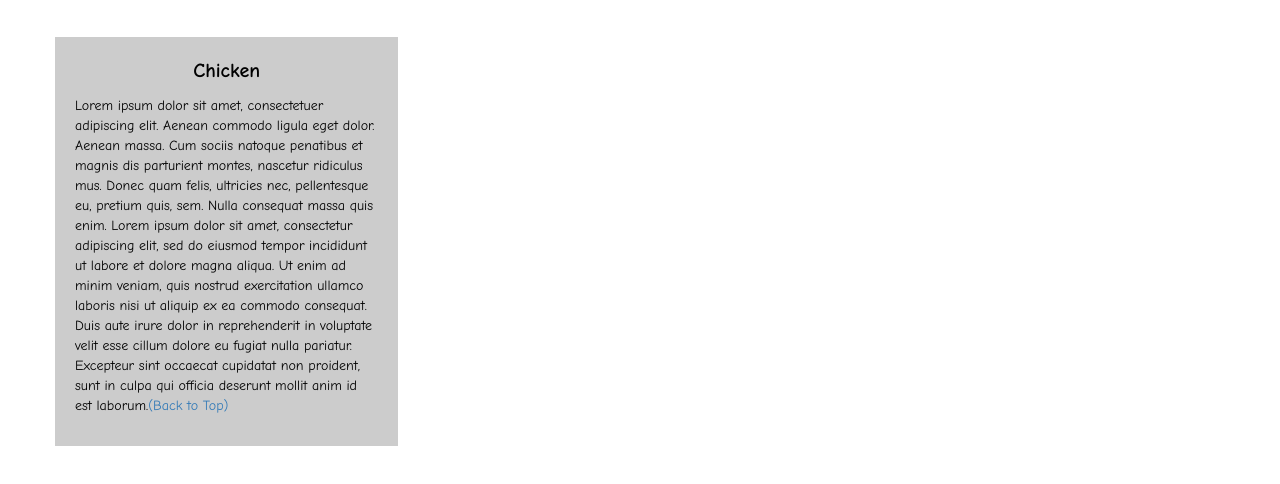
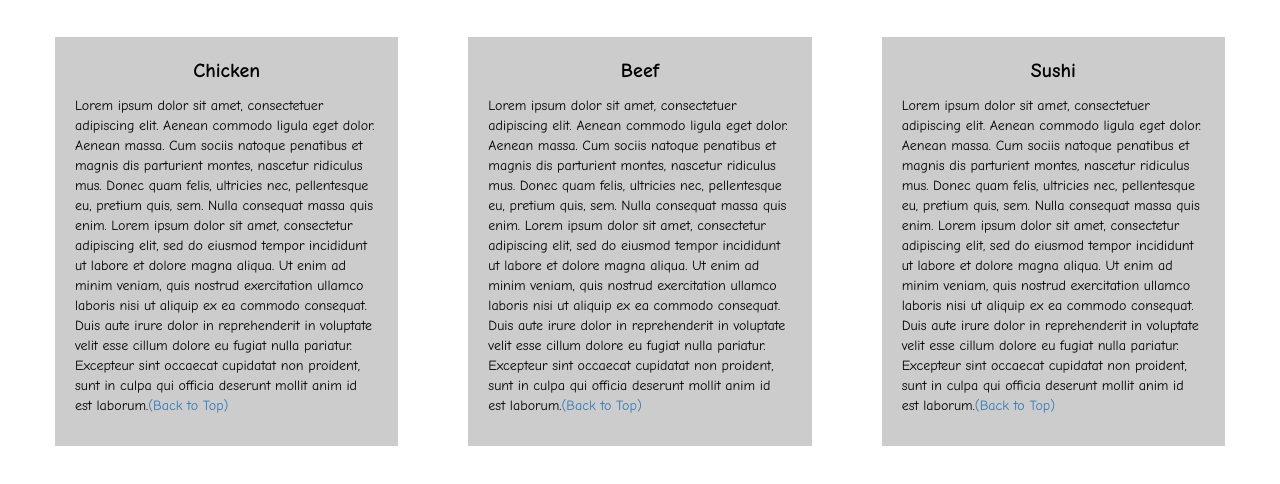
Before and after one commit to dare-to-code/module3-coursera.io, a plain HTML site: page index.html in a window 1280 px wide. Shown: the part 130-614 px from the top of the page. Drawn offline with nearby package versions, Linux system fonts and the light colour scheme.

Commit message:
Update index.html

```diff
--- a/index.html
+++ b/index.html
@@ -53,6 +53,21 @@
     </div>
   </div>
 
+  <div class="col-lg-4 col-md-6 col-sm-12">
+    <div class="content-box">
+      <p class="item-name">Beef</p>
+      <p>Lorem ipsum dolor sit amet, consectetuer adipiscing elit. Aenean commodo ligula eget dolor. Aenean massa. Cum sociis natoque penatibus et magnis dis parturient montes, nascetur ridiculus mus. Donec quam felis, ultricies nec, pellentesque eu, pretium quis, sem. Nulla consequat massa quis enim. Lorem ipsum dolor sit amet, consectetur adipiscing elit, sed do eiusmod tempor incididunt ut labore et dolore magna aliqua. Ut enim ad minim veniam, quis nostrud exercitation ullamco laboris nisi ut aliquip ex ea commodo consequat. Duis aute irure dolor in reprehenderit in voluptate velit esse cillum dolore eu fugiat nulla pariatur. Excepteur sint occaecat cupidatat non proident, sunt in culpa qui officia deserunt mollit anim id est laborum.<a href="#top">(Back to Top)</a></p>
+    </div>
+  </div>
+
+
+  <div class="col-lg-4 col-md-12 col-sm-12">
+    <div class="content-box">
+      <p class="item-name">Sushi</p>
+      <p>Lorem ipsum dolor sit amet, consectetuer adipiscing elit. Aenean commodo ligula eget dolor. Aenean massa. Cum sociis natoque penatibus et magnis dis parturient montes, nascetur ridiculus mus. Donec quam felis, ultricies nec, pellentesque eu, pretium quis, sem. Nulla consequat massa quis enim. Lorem ipsum dolor sit amet, consectetur adipiscing elit, sed do eiusmod tempor incididunt ut labore et dolore magna aliqua. Ut enim ad minim veniam, quis nostrud exercitation ullamco laboris nisi ut aliquip ex ea commodo consequat. Duis aute irure dolor in reprehenderit in voluptate velit esse cillum dolore eu fugiat nulla pariatur. Excepteur sint occaecat cupidatat non proident, sunt in culpa qui officia deserunt mollit anim id est laborum.<a href="#top">(Back to Top)</a></p>
+    </div>
+  </div>
+
 </div>
 
 
```
